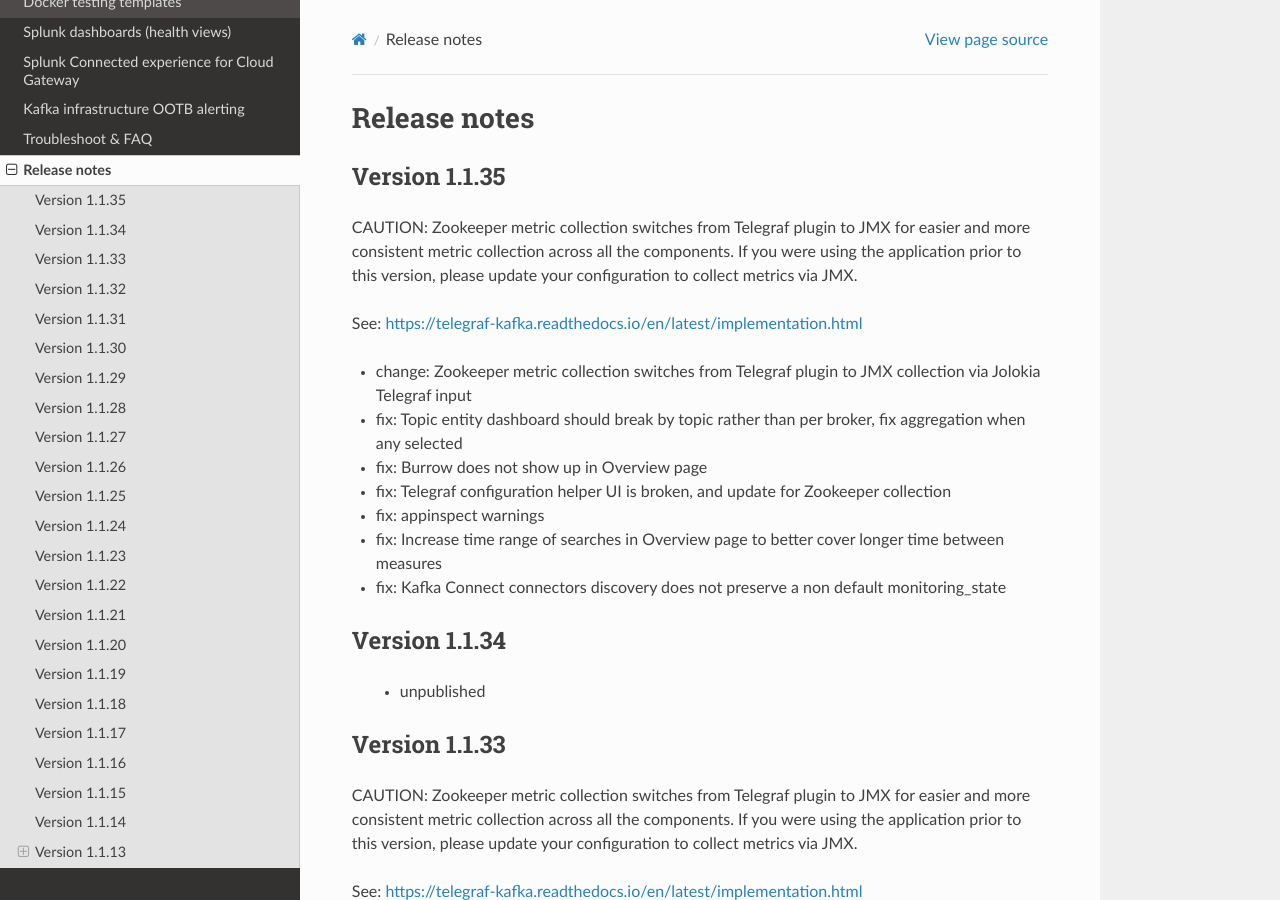
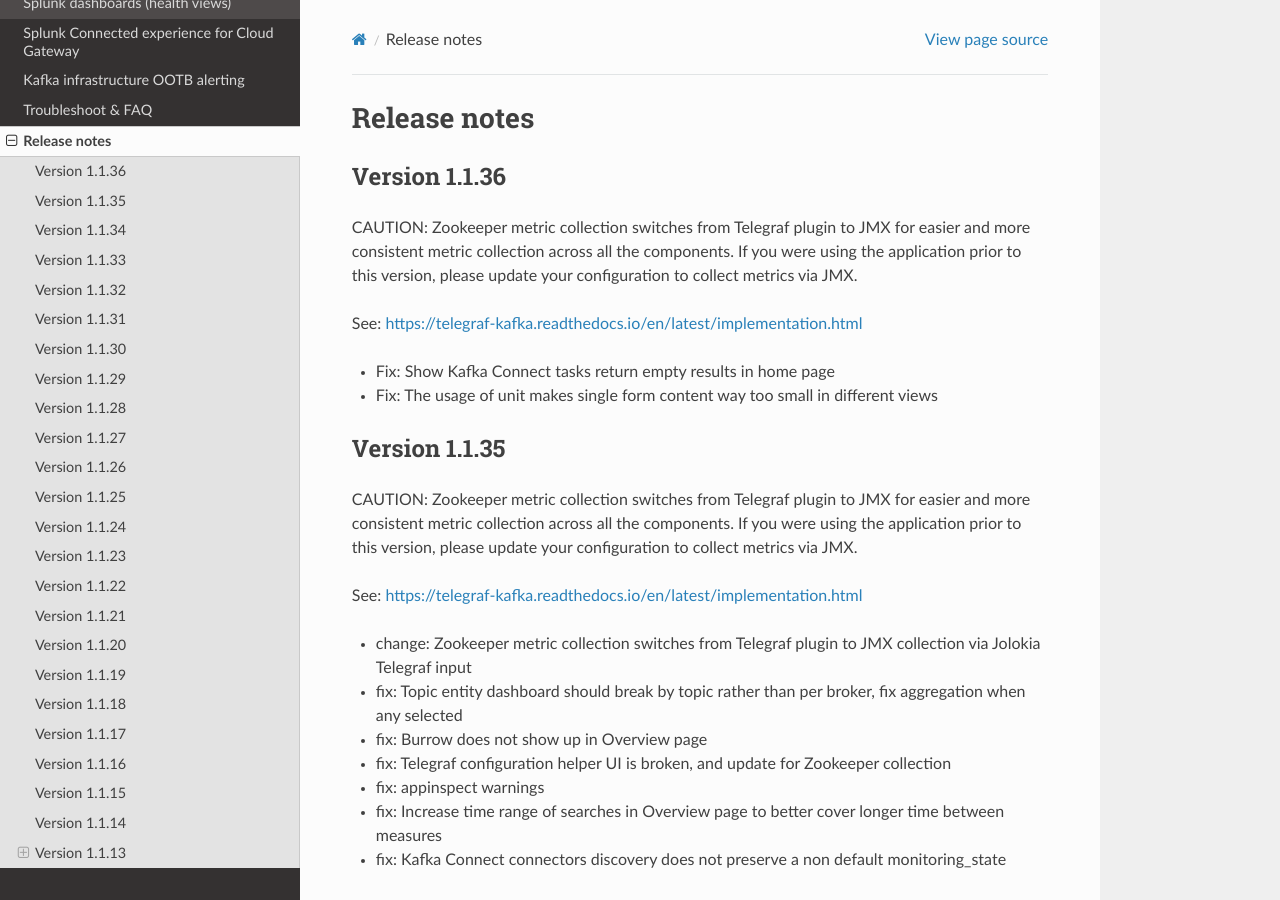
Before and after one commit to guilhemmarchand/telegraf-kafka, a Sphinx documentation site: the page built from docs/releasenotes.rst, in a window 1280 px wide and 900 px high. Built offline with Sphinx 7.4.7 and the Read the Docs theme 2.0.0, drawn with Linux system fonts in a browser that asks for light colours.

Commit message:
Version 1.1.37

```diff
--- a/docs/releasenotes.rst
+++ b/docs/releasenotes.rst
@@ -1,5 +1,17 @@
 Release notes
 #############
+
+==============
+Version 1.1.36
+==============
+
+CAUTION: Zookeeper metric collection switches from Telegraf plugin to JMX for easier and more consistent metric collection across all the components.
+If you were using the application prior to this version, please update your configuration to collect metrics via JMX.
+
+See: https://telegraf-kafka.readthedocs.io/en/latest/implementation.html
+
+- Fix: Show Kafka Connect tasks return empty results in home page
+- Fix: The usage of unit makes single form content way too small in different views
 
 ==============
 Version 1.1.35
```
Also changed, not shown: 15 other files.
